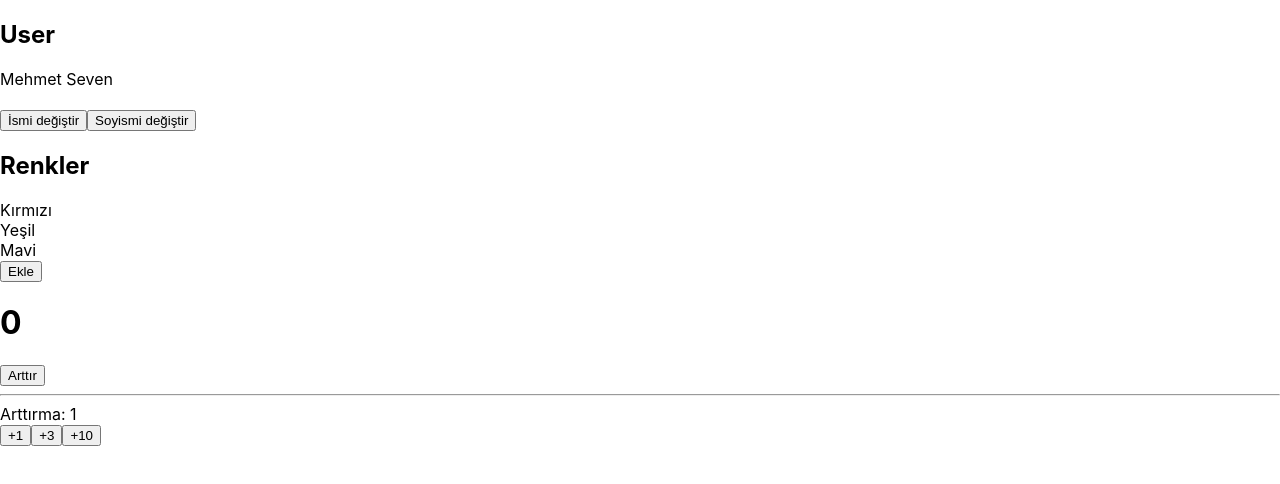
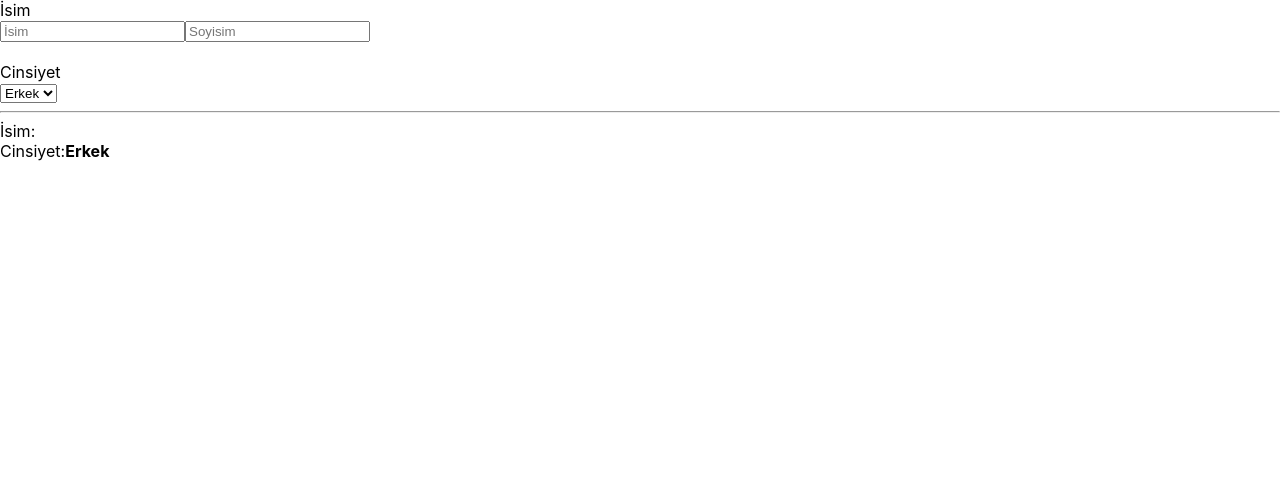
Before and after one commit to aygunbyr/hello-react, a React (Create React App) app: page / in a window 1280 px wide. Shown: the top 484 px of the page. Built offline with nearby package versions, Linux system fonts and the light colour scheme.

Commit message:
Stateler ile Çalışmak işlendi

```diff
--- a/src/App.js
+++ b/src/App.js
@@ -1,15 +1,17 @@
-import Counter from "./components/Counter";
+// import Counter from "./components/Counter";
 // import Header from "./components/Header";
 // import Login from "./components/Login";
-import Colors from "./components/Colors";
-import User from "./components/User";
+// import Colors from "./components/Colors";
+// import User from "./components/User";
+import Form from "./components/Form";
 
 function App() {
   return (
     <div className="App">
-      <User />
+      <Form />
+      {/* <User />
       <Colors />
-      <Counter />
+      <Counter /> */}
     </div>
   );
 }
--- /dev/null
+++ b/src/components/Form.js
@@ -0,0 +1,63 @@
+import React, { useState } from "react";
+
+function Form() {
+  const [form, setForm] = useState({ name: "", surname: "", gender: "0" });
+
+  const handleChange = (e) => {
+    setForm((prev) => ({ ...prev, [e.target.name]: e.target.value }));
+  };
+
+  return (
+    <div>
+      <div>
+        <div>İsim</div>
+        <input
+          placeholder="İsim"
+          name="name"
+          value={form.name}
+          onChange={handleChange}
+          //   onChange={(event) => setForm((prev) => ({...prev, name: event.target.value}))}
+        />
+        <input
+          placeholder="Soyisim"
+          name="surname"
+          value={form.surname}
+          onChange={handleChange}
+          //   onChange={(event) => setForm((prev) => ({...prev, surname: event.target.value}))}
+        />
+
+        <br />
+        <br />
+
+        <div>
+          <div>Cinsiyet</div>
+          <select
+            value={form.gender}
+            name="gender"
+            onChange={handleChange}
+            // onChange={(event) => setForm((prev) => ({...prev, gender: event.target.value}))}
+          >
+            <option value="0">Erkek</option>
+            <option value="1">Kadın</option>
+          </select>
+        </div>
+
+        <hr />
+
+        <div>
+          İsim:
+          <strong>
+            {form.name} {form.surname}
+          </strong>
+        </div>
+
+        <div>
+          Cinsiyet:
+          <strong>{form.gender === "0" ? "Erkek" : "Kadın"}</strong>
+        </div>
+      </div>
+    </div>
+  );
+}
+
+export default Form;
```
